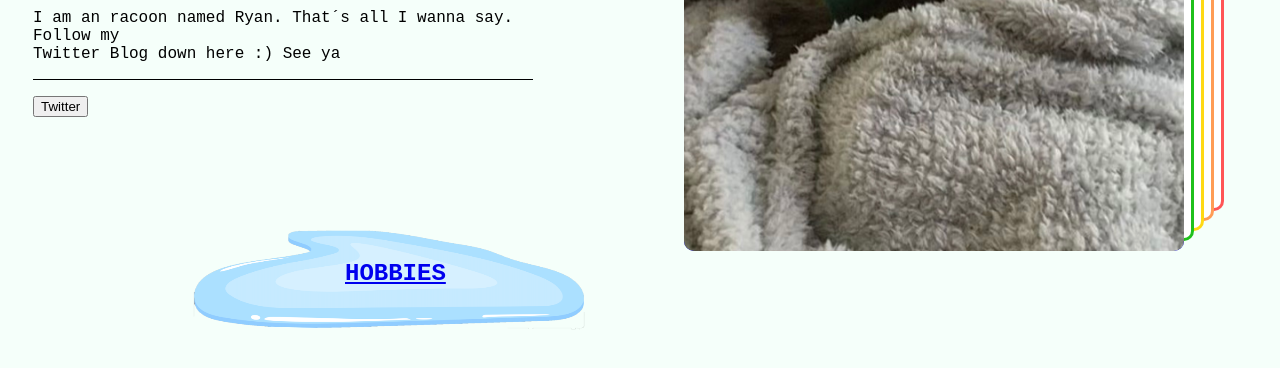
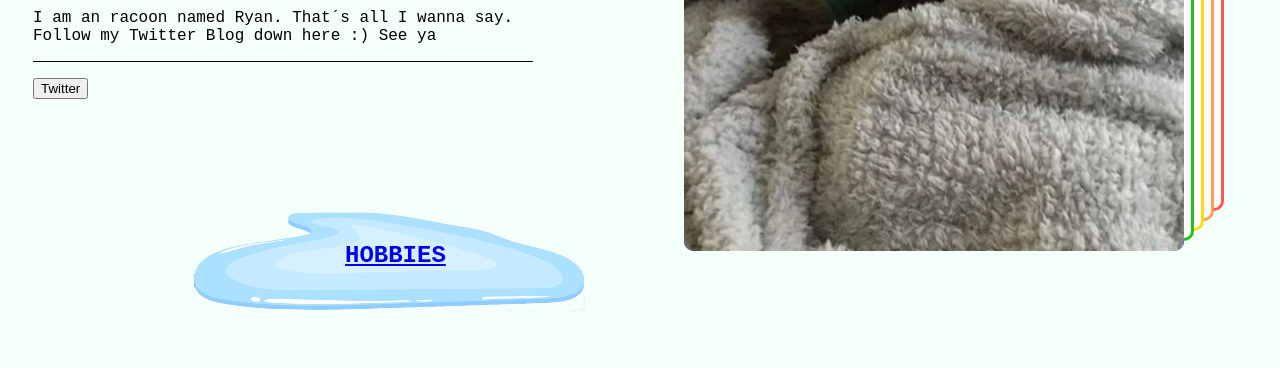
Before and after one commit to Sunnianni/racoon, a plain HTML site: page index.html in a window 1280 px wide. Shown: the part 432-800 px from the top of the page. Drawn offline with Linux system fonts and the light colour scheme.

Commit message:
Update index.html

```diff
--- a/index.html
+++ b/index.html
@@ -22,7 +22,7 @@
         <p class="p1">Hi,</p>
         <p class="p2">I'm Ryan and my life is kinda crazy...</p>
         <p class="p3">
-I am an racoon named Ryan. That´s all I wanna say. Follow my <br> Twitter Blog down here :) See ya</p>
+I am an racoon named Ryan. That´s all I wanna say. Follow my Twitter Blog down here :) See ya</p>
   <div class="line"></div>
 
         <a href="https://twitter.com/racoonbuddy"><button> Twitter</button> </a>
```
